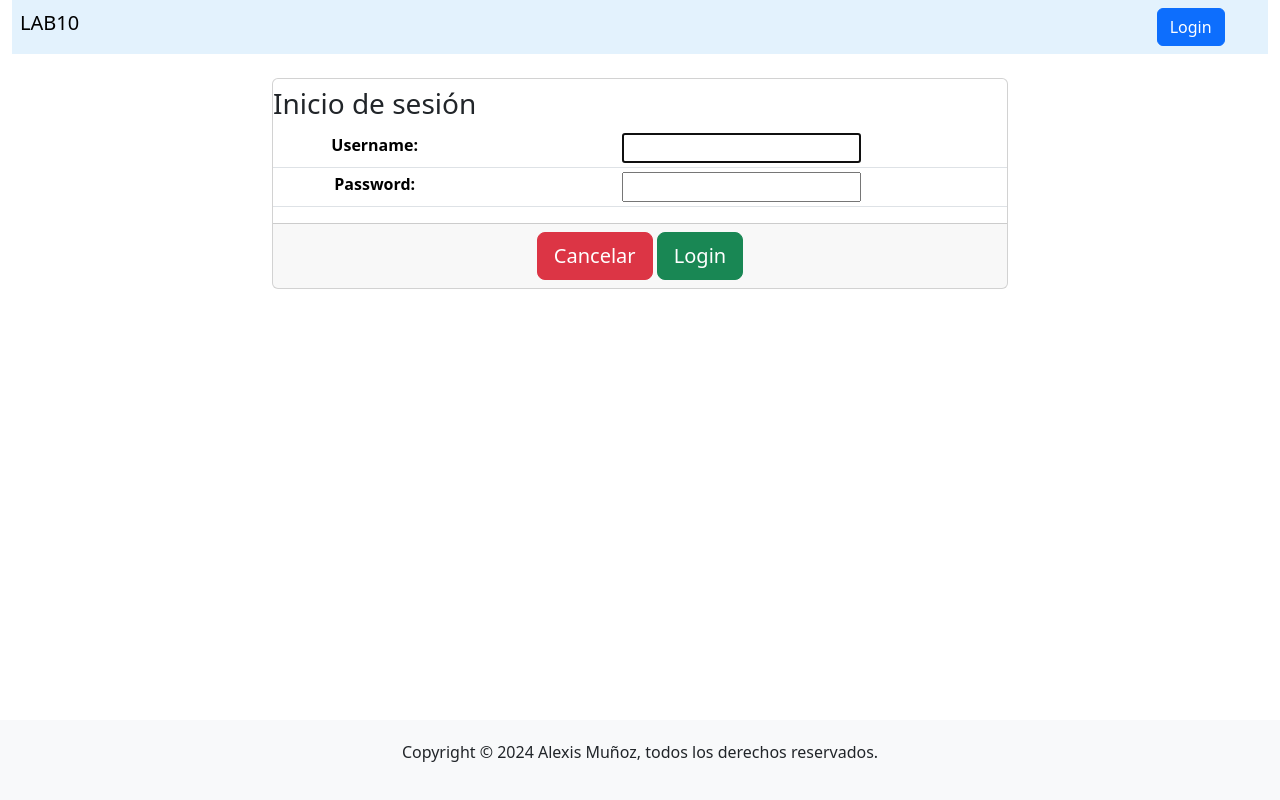
After one commit to alexsantm2019/inventario-labs10-django, a Django app: page /login/ in a window 1280 px wide. The commit adds this page. Run offline with Django 5.2, Linux system fonts and the light colour scheme.

Commit message:
Funcionalidad de login

```diff
--- /dev/null
+++ b/inventario/templates/login.html
@@ -0,0 +1,38 @@
+{% extends "base.html" %} {% block titulo %} Login {% endblock titulo %} {% block contenido %}
+
+<div class="container mt-4">
+    <div class="row justify-content-center">
+        <div class="col-md-8">
+            <div class="card">
+                <h5 class="card-title mx-3">
+                    <h3>Inicio de sesión</h3>
+                </h5>
+
+                <form class="form" action="" method="post">
+                    {% csrf_token %}
+
+                    <table class="table table-sm text-center">
+                        {{form.as_table}}
+                    </table>
+                    <div class="card-footer text-muted">
+                        <div class="container text-center">
+                            <a class="btn btn-danger  btn-lg" type="cancel">Cancelar</a>
+                            <button class="btn btn-success btn-lg" type="submit">
+                                        Login
+                                    </button>
+
+                        </div>
+                    </div>
+
+
+                </form>
+
+            </div>
+        </div>
+    </div>
+</div>
+
+
+</div>
+
+{% endblock contenido %}
--- a/inventario/templates/nav.html
+++ b/inventario/templates/nav.html
@@ -1,16 +1,28 @@
 <nav class="navbar navbar-expand-lg navbar-light px-2" style="background-color: #e3f2fd;">
-    <a class="navbar-brand" href="{% url 'listado' %}">LAB10</a>
-    <button class="navbar-toggler" type="button" data-toggle="collapse" data-target="#navbarNav" aria-controls="navbarNav" aria-expanded="false" aria-label="Toggle navigation">
-    <span class="navbar-toggler-icon"></span>
-  </button>
-    <div class="collapse navbar-collapse" id="navbarNav">
-        <ul class="navbar-nav">
-            <li class="nav-item active">
-                <a class="nav-link" href="{% url 'listado' %}">Login</a>
-            </li>
-            <!-- <li class="nav-item active">
-                <a class="nav-link" href="{% url 'listado' %}">Listado de Productos</a>
-            </li> -->
-        </ul>
+
+    <div class="row w-100">
+        <div class="col-lg-1">
+            <a class="navbar-brand" href="{% url 'listado' %}">LAB10</a>
+            <button class="navbar-toggler" type="button" data-toggle="collapse" data-target="#navbarNav" aria-controls="navbarNav" aria-expanded="false" aria-label="Toggle navigation">
+            <span class="navbar-toggler-icon"></span>
+          </button>
+        </div>
+        <div class="col-lg-10 text-center">
+            {% if user.is_authenticated %}
+            <span class=" h3 ml-3"> Bienvenido, <b>{{user.first_name}}</b></span> {% endif %}
+        </div>
+        <div class="col-lg-1 text-right">
+            {% if user.is_authenticated %}
+            <form action="{% url 'logout' %}" method="post">
+                {% csrf_token %}
+                <button type="submit" class="btn btn-dark mr-3">Logout</button>
+            </form>
+            {% else %}
+            <a href="{% url 'login' %}">
+                <button type="button" class="btn btn-primary">Login</button>
+            </a>
+            {% endif %}
+        </div>
     </div>
+
 </nav>
--- a/negociolab10/settings.py
+++ b/negociolab10/settings.py
@@ -125,5 +125,10 @@ STATIC_URL = 'static/'
 DEFAULT_AUTO_FIELD = 'django.db.models.BigAutoField'
 
 
+# IMAGENES
 MEDIA_URL = '/media/' # Ruta de guardado
 MEDIA_ROOT = os.path.join(BASE_DIR, 'media')
+
+# REDIRECCIONES PARA LOGIN Y LOGOUT
+LOGIN_REDIRECT_URL='listado'
+LOOUT_REDIRECT_URL='listado'
--- a/negociolab10/urls.py
+++ b/negociolab10/urls.py
@@ -20,12 +20,15 @@ from django.urls import path,include
 from django.conf import settings
 from django.conf.urls.static import static
 
+from django.contrib.auth import views
 
 
 urlpatterns = [
     path('admin/', admin.site.urls),
     path('inventario/',include('inventario.urls')),
-
+    # path('',include('inventario.urls')),
+    path('login/', views.LoginView.as_view(template_name="login.html"), name='login'),
+    path('logout/', views.LogoutView.as_view(), name='logout'),
 ]
 
 # Agregar la configuración para servir archivos multimedia en el servidor de desarrollo
```
Also changed, not shown: inventario/templates/listado.html (+14 -2 lines), inventario/views.py (+5 -2 lines), db.sqlite3, media/productos/hawk_lJQLMal.jpg (added), media/productos/user.png (added).
